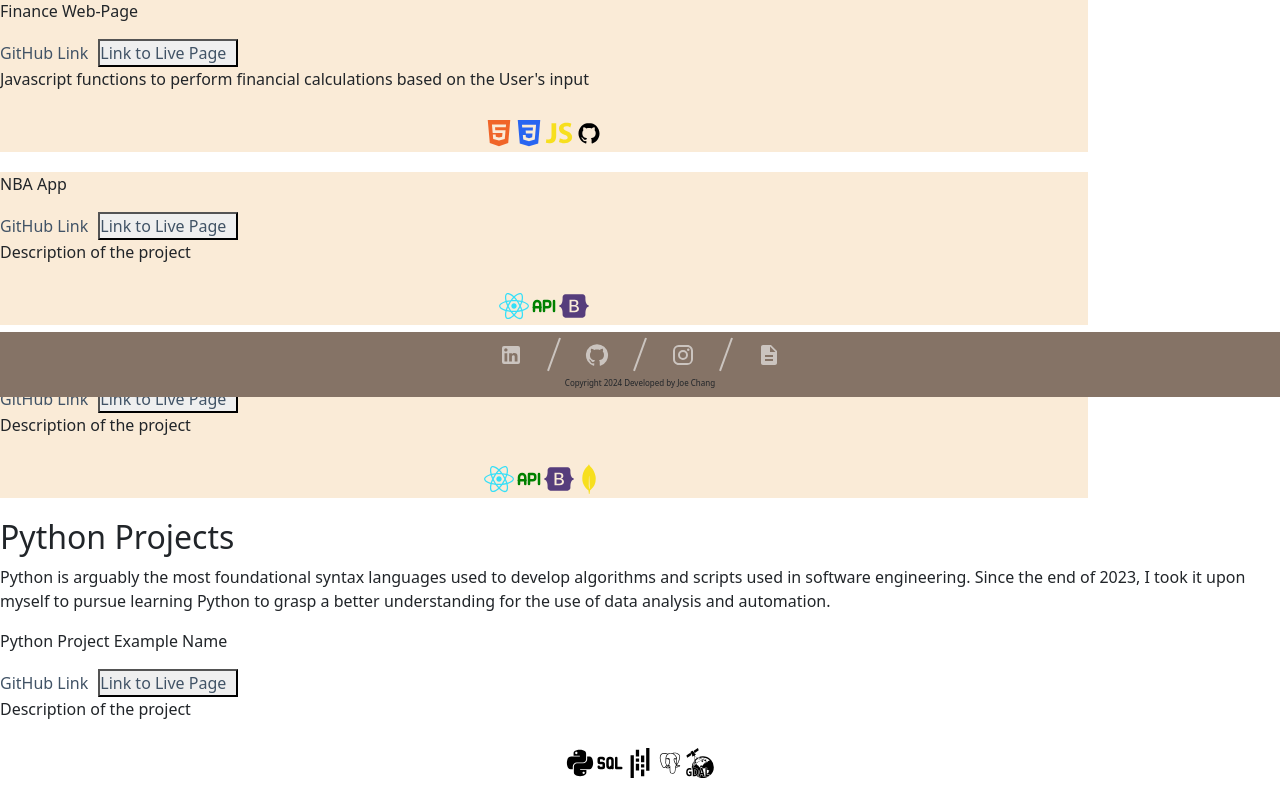
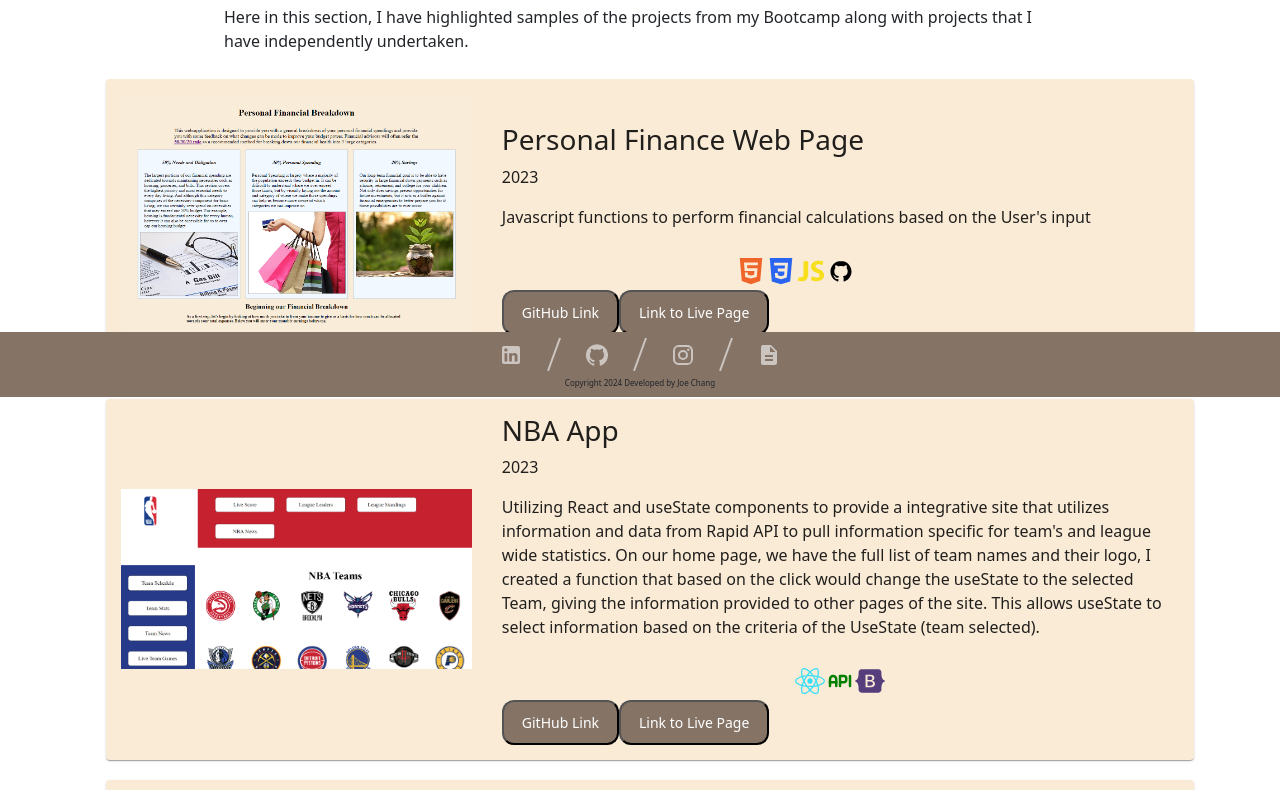
Before and after one commit to josephachang02/PortfolioApp, a React (Vite) app: page /software-engineering in a window 1280 px wide. Shown: the part 510-1300 px from the top of the page. Built offline with nearby package versions, Linux system fonts and the light colour scheme.

Commit message:
changes to SE page

```diff
--- a/src/pages/GIS/index.css
+++ b/src/pages/GIS/index.css
@@ -109,7 +109,7 @@
     .image {
       height: 100%;
       border-color: rgb(77, 77, 77);
-      padding:15px;
+      padding:10px;
     }
   }
 
@@ -150,9 +150,6 @@
     .GIS-section {
       margin-top: 20px;
       max-width: 100%;
-      display: flex;
-      flex-wrap: wrap;
-      justify-content: center;
       align-items: center;
   }
 
--- a/src/pages/SoftwareEngineering/index.css
+++ b/src/pages/SoftwareEngineering/index.css
@@ -1,9 +1,6 @@
 .software-split-container {
-    align-items: center;
     margin-top: 0;
-    justify-content: space-around;
     transition: margin-top 0.4s ease-in-out;
-    max-width: 1400px;
     max-height: 100vh;
   }
 
@@ -92,9 +89,14 @@
   }
 
   .buttonLink:hover {
-    color: black;
     background-color: rgb(252, 251, 250);
     border-color: #857366;
+  }
+
+  .buttonLink:hover a {
+    background-color: rgb(252, 251, 250);
+    color:black;
+    transition-duration: 1.0s;
   }
 
 
--- a/src/pages/SoftwareEngineering/software.jsx
+++ b/src/pages/SoftwareEngineering/software.jsx
@@ -43,138 +43,14 @@
   return (
     <div className= {`software-split-container${shrink ? 'shrink' : ''}`}>
       <div id ="intro">
-      <Lottie options={softwareAnimation} height={180} width={180} style={{ margin: '2px !important', pointerEvents: "none"}} />
+      <Lottie options={softwareAnimation} height={"250px"} width={"250px"} style={{ margin: '2px !important', pointerEvents: "none"}} />
       <p> Over the past year I have started to develop my skills within Coding to pursue a role as a GIS Developer. My journey began through a Coding Bootcamp as many would in their first steps into the software engineering world. Through this Bootcamp i would gain a compound knowledge for the structure of Front-End and Back-End Development.</p>
 
 
     <h2>Software Engineering Projects</h2>
     <p>Here in this section, I have highlighted samples of the projects from my Bootcamp along with projects that I have independently undertaken.</p>
     </div>
-        <div id="SE-Card">
-          <div className = "card-content">
-            <p>Finance Web-Page</p>
-            <a href="https://github.com/josephachang02/FinanceApp" target="_blank" rel="noopener noreferrer">GitHub Link</a>
-            <button>
-            <a href="https://peppy-custard-ae0f17.netlify.app" target="_blank" rel="noopener noreferrer">Link to Live Page</a></button>
-            <p>Javascript functions to perform financial calculations based on the User's input</p>
-            </div>
-            <div className = "icon-image">
-            <IconButton
-              icon={<FaHtml5 />}
-              className="html-button"
-              href=""
-              onClick={() => {}}/>
-            <IconButton
-              icon={<IoLogoCss3 />}
-              className = "css3-button"
-              href=""
-              onClick={() => {}}/>
-             <IconButton
-              icon={<IoLogoJavascript />}
-              className="javascript-button"
-              href=""
-              onClick={() => {}}/>
-            <IconButton
-              icon={<DiGithubBadge />}
-              className="github-button"
-              href=""
-              onClick={() => {}}/>
-          </div>
-        </div>
 
-        <div id="SE-Card">
-          <div className = "card-content">
-            <p>NBA App</p>
-            <a href="https://github.com/another-username/another-repository" target="_blank" rel="noopener noreferrer">GitHub Link</a>
-            <button><a href="https://another-live-page-url.com" target="_blank" rel="noopener noreferrer">Link to Live Page</a></button>
-            <p>Description of the project</p>
-            </div>
-            <div className = "icon-image">
-            <IconButton
-              icon={<FaReact />}
-              className="react-button"
-              href=""
-              onClick={() => {}}/>
-            <IconButton
-              icon={<TbApi />}
-              className = "api-button"
-              href=""
-              onClick={() => {}}/>
-             <IconButton
-              icon={<FaBootstrap />}
-              className="bootstrap-button"
-              href=""
-              onClick={() => {}}/>
-          </div>
-        </div>
-
-        <div id="SE-Card">
-          <div className = "card-content">
-            <p>Workout App</p>
-            <a href="https://github.com/another-username/another-repository" target="_blank" rel="noopener noreferrer">GitHub Link</a>
-            <button><a href="https://another-live-page-url.com" target="_blank" rel="noopener noreferrer">Link to Live Page</a></button>
-            <p>Description of the project</p>
-            </div>
-            <div className = "icon-image">
-            <IconButton
-              icon={<FaReact />}
-              className="react-button"
-              href=""
-              onClick={() => {}}/>
-            <IconButton
-              icon={<TbApi />}
-              className = "api-button"
-              href=""
-              onClick={() => {}}/>
-             <IconButton
-              icon={<FaBootstrap />}
-              className="bootstrap-button"
-              href=""
-              onClick={() => {}}/>
-              <IconButton
-              icon={<SiMongodb />}
-              className="javascript-button"
-              href=""
-              onClick={() => {}}/>
-          </div>
-        </div>
-        <h2>Python Projects</h2>
-        <p>Python is arguably the most foundational syntax languages used to develop algorithms and scripts used in software engineering. Since the end of 2023, I took it upon myself to pursue learning Python to grasp a better understanding for the use of data analysis and automation.</p>
-        <div id="Python-Card">
-          <div className = "card-content">
-            <p>Python Project Example Name</p>
-            <a href="https://github.com/another-username/another-repository" target="_blank" rel="noopener noreferrer">GitHub Link</a>
-            <button><a href="https://another-live-page-url.com" target="_blank" rel="noopener noreferrer">Link to Live Page</a></button>
-            <p>Description of the project</p>
-            </div>
-            <div className = "icon-image">
-            <IconButton
-              icon={<FaPython />}
-              className="python-button"
-              href=""
-              onClick={() => {}}/>
-            <IconButton
-              icon={<TbSql />}
-              className = "sql-button"
-              href=""
-              onClick={() => {}}/>
-             <IconButton
-              icon={<SiPandas />}
-              className="pandas-button"
-              href=""
-              onClick={() => {}}/>
-              <IconButton
-              icon={<DiPostgresql />}
-              className="postgres-button"
-              href=""
-              onClick={() => {}}/>
-              <IconButton
-              icon={<SiGdal />}
-              className="gdal-button"
-              href=""
-              onClick={() => {}}/>
-          </div>
-        </div>
 
         <div id ="CardContainer">
         <Card id = "SE-Card">
@@ -228,7 +104,7 @@
               style = {{maxWidth: "35%"}}
             />
         <div className="TextCard">
-        <h3>NBA APP</h3>
+        <h3>NBA App</h3>
           <p>2023</p>
           <p>Utilizing React and useState components to provide a integrative site that utilizes information and data from Rapid API to pull information specific for team's and league wide statistics. On our home page, we have the full list of team names and their logo, I created a function that based on the click would change the useState to the selected Team, giving the information provided to other pages of the site. This allows useState to select information based on the criteria of the UseState (team selected). </p>
           <div className = "icon-image">
@@ -265,7 +141,7 @@
               style = {{maxWidth: "35%"}}
             />
         <div className="TextCard">
-        <h3>Workout APP</h3>
+        <h3>Workout App</h3>
           <p>2023</p>
           <p>Utilizing React and useState components to provide a integrative site that utilizes information and data from Rapid API to pull information specific for team's and league wide statistics. On our home page, we have the full list of team names and their logo, I created a function that based on the click would change the useState to the selected Team, giving the information provided to other pages of the site. This allows useState to select information based on the criteria of the UseState (team selected). </p>
           <div className = "icon-image">
@@ -297,8 +173,60 @@
         </div>
       </CardContent>
     </Card>
+<div id ="intro">
+    <h2>Python Projects</h2>
+        <p>Python is arguably the most foundational syntax languages used to develop algorithms and scripts used in software engineering. Since the end of 2023, I took it upon myself to pursue learning Python to grasp a better understanding for the use of data analysis and automation.</p>
+</div>
+    <Card id = "SE-Card">
+          <CardContent class = "content">
+            <img
+              src= {WorkoutApp}
+              alt="example"
+              className="image"
+              style = {{maxWidth: "35%"}}
+            />
+        <div className="TextCard">
+        <h3>Python App Example</h3>
+          <p>2023</p>
+          <p>Utilizing React and useState components to provide a integrative site that utilizes information and data from Rapid API to pull information specific for team's and league wide statistics. On our home page, we have the full list of team names and their logo, I created a function that based on the click would change the useState to the selected Team, giving the information provided to other pages of the site. This allows useState to select information based on the criteria of the UseState (team selected). </p>
+          <div className = "icon-image">
+          <IconButton
+              icon={<FaPython />}
+              className="python-button"
+              href=""
+              onClick={() => {}}/>
+            <IconButton
+              icon={<TbSql />}
+              className = "sql-button"
+              href=""
+              onClick={() => {}}/>
+             <IconButton
+              icon={<SiPandas />}
+              className="pandas-button"
+              href=""
+              onClick={() => {}}/>
+              <IconButton
+              icon={<DiPostgresql />}
+              className="postgres-button"
+              href=""
+              onClick={() => {}}/>
+              <IconButton
+              icon={<SiGdal />}
+              className="gdal-button"
+              href=""
+              onClick={() => {}}/>
+          </div>
+          <button className ="buttonLink">< a href="https://github.com/josephachang02/FinanceApp" target="_blank" rel="noopener noreferrer">GitHub Link </a>
+          </button>
+          <button className ="buttonLink"><a href="https://peppy-custard-ae0f17.netlify.app" target="_blank" rel="noopener noreferrer">Link to Live Page</a>
+          </button>
+        </div>
+      </CardContent>
+    </Card>
+</div>
 
-</div>
+
+
 
       </div>
       );
```
